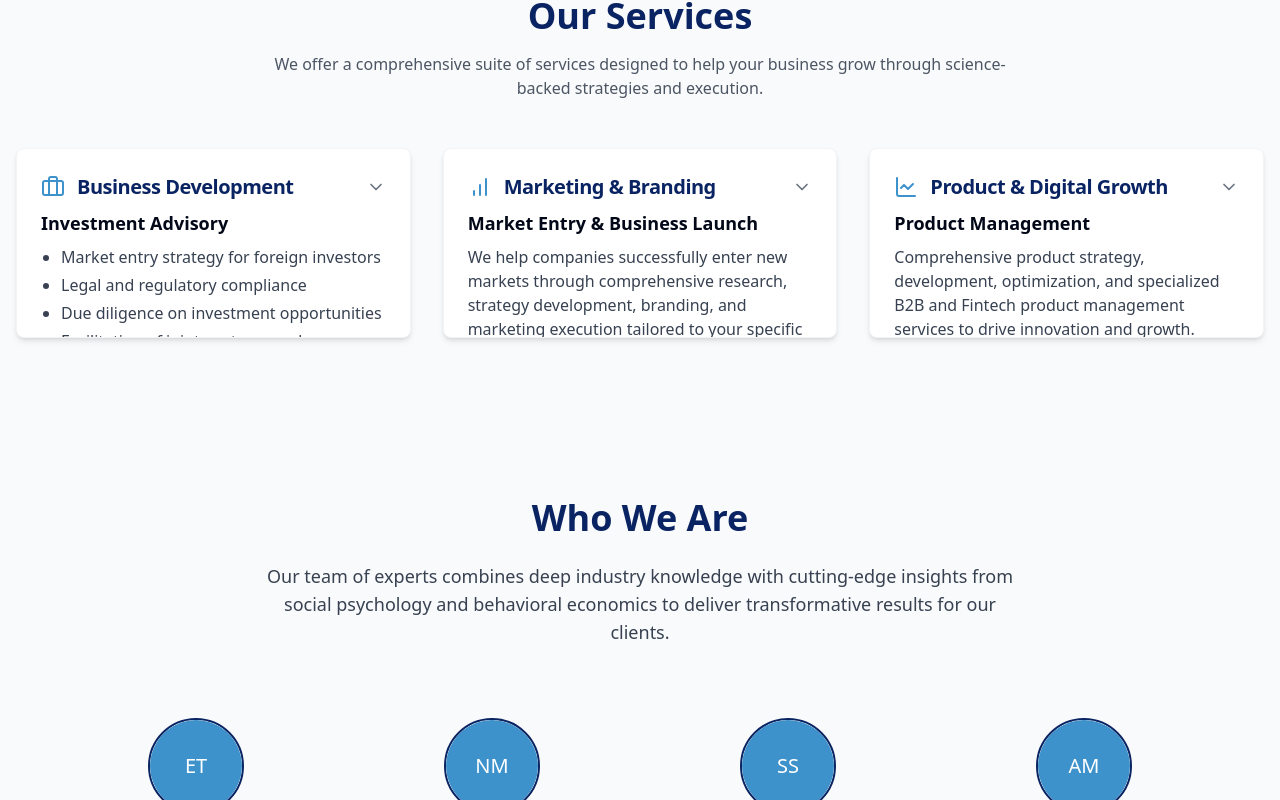
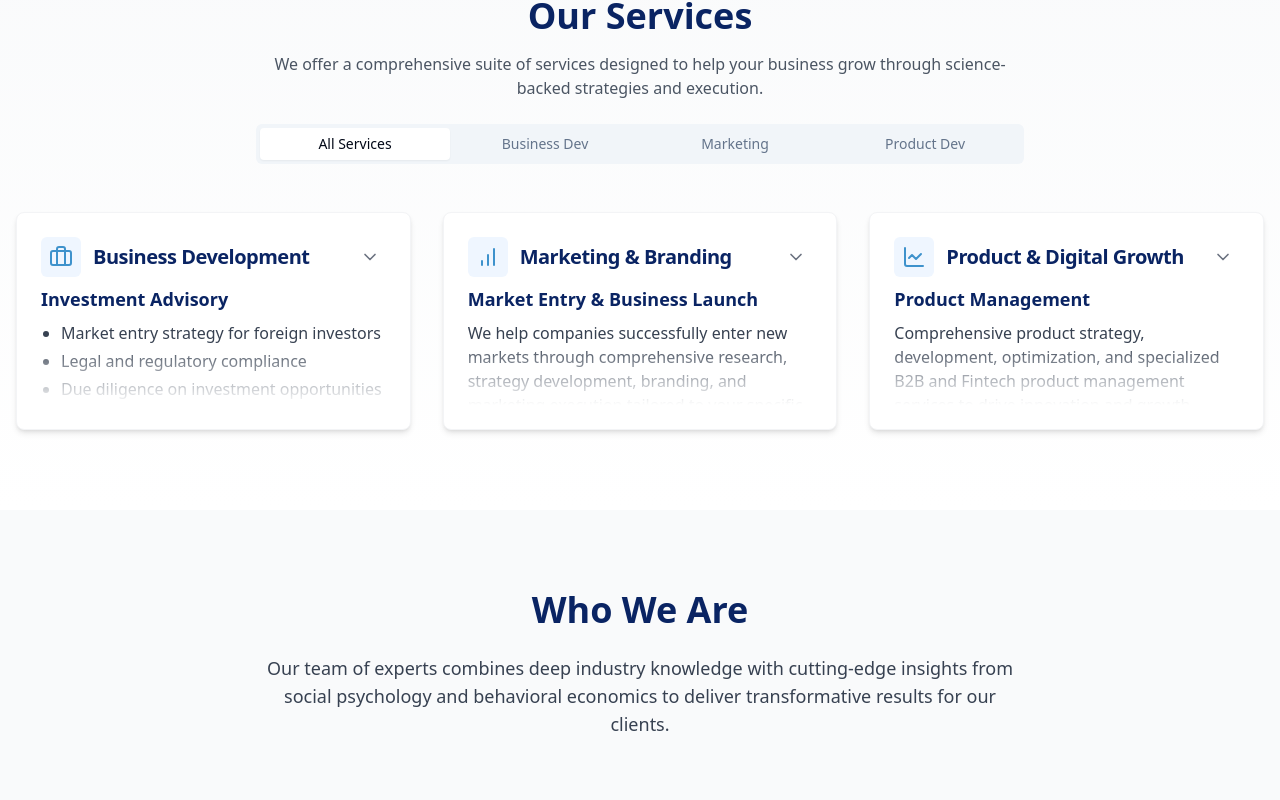
Before and after one commit to Sly-ai/paradigm-page-assembler, a React (Vite) app: page / in a window 1280 px wide. Shown: the part 1180-1980 px from the top of the page. Built offline with nearby package versions, Linux system fonts and the light colour scheme.

Commit message:
Refactor: Improve Services section content
Refactor the Services section to improve content display and engagement.

```diff
--- a/package.json
+++ b/package.json
@@ -45,6 +45,7 @@
     "cmdk": "^1.0.0",
     "date-fns": "^3.6.0",
     "embla-carousel-react": "^8.3.0",
+    "framer-motion": "^12.6.5",
     "input-otp": "^1.2.4",
     "lucide-react": "^0.462.0",
     "next-themes": "^0.3.0",
--- a/src/components/ServiceCard.tsx
+++ b/src/components/ServiceCard.tsx
@@ -2,6 +2,7 @@
 import React, { useState } from "react";
 import { Card, CardContent, CardHeader, CardTitle } from "@/components/ui/card";
 import { ChevronDown, ChevronUp } from "lucide-react";
+import { motion, AnimatePresence } from "framer-motion";
 
 interface ServiceCardProps {
   title: string;
@@ -13,26 +14,50 @@ const ServiceCard: React.FC<ServiceCardProps> = ({ title, icon, children }) => {
   const [isExpanded, setIsExpanded] = useState(false);
 
   return (
-    <Card className="border border-gray-100 shadow-md hover:shadow-lg transition-all duration-300 h-full flex flex-col">
+    <Card className="border border-gray-100 shadow-md transition-all duration-300 h-full flex flex-col group hover:shadow-lg hover:border-[#3E92CC]/30">
       <CardHeader className="pb-2">
         <div className="flex justify-between items-center">
           <div className="flex items-center gap-3">
-            <div className="text-[#3E92CC] w-6 h-6">
+            <div className="text-[#3E92CC] bg-blue-50 p-2 rounded-md group-hover:bg-blue-100 transition-colors">
               {icon}
             </div>
-            <CardTitle className="text-xl text-[#0A2463]">{title}</CardTitle>
+            <CardTitle className="text-xl text-[#0A2463] group-hover:text-[#3E92CC] transition-colors">{title}</CardTitle>
           </div>
           <button
             onClick={() => setIsExpanded(!isExpanded)}
-            className="text-gray-500 hover:text-[#0A2463] transition-colors"
+            className="text-gray-500 hover:text-[#0A2463] transition-colors rounded-full w-8 h-8 flex items-center justify-center hover:bg-gray-100"
             aria-label={isExpanded ? "Collapse details" : "Expand details"}
           >
             {isExpanded ? <ChevronUp size={20} /> : <ChevronDown size={20} />}
           </button>
         </div>
       </CardHeader>
-      <CardContent className={`transition-all duration-300 overflow-hidden ${isExpanded ? 'max-h-[2000px]' : 'max-h-32'}`}>
-        {children}
+      <CardContent className="overflow-hidden">
+        <AnimatePresence initial={false}>
+          {isExpanded ? (
+            <motion.div
+              initial={{ opacity: 0, height: 0 }}
+              animate={{ opacity: 1, height: "auto" }}
+              exit={{ opacity: 0, height: 0 }}
+              transition={{ duration: 0.3, ease: "easeInOut" }}
+            >
+              {children}
+            </motion.div>
+          ) : (
+            <motion.div
+              initial={{ opacity: 1, height: "auto" }}
+              animate={{ opacity: 1, height: 120, overflow: "hidden" }}
+              exit={{ opacity: 0, height: 0 }}
+              transition={{ duration: 0.3, ease: "easeInOut" }}
+              className="relative"
+            >
+              <div className="relative z-10">
+                {children}
+              </div>
+              <div className="absolute bottom-0 left-0 right-0 h-16 bg-gradient-to-t from-white to-transparent z-20"></div>
+            </motion.div>
+          )}
+        </AnimatePresence>
       </CardContent>
     </Card>
   );
--- a/src/components/Services.tsx
+++ b/src/components/Services.tsx
@@ -1,29 +1,72 @@
 
-import React from "react";
+import React, { useState } from "react";
 import ServiceCard from "./ServiceCard";
 import { Briefcase, BarChart, LineChart } from "lucide-react";
+import { Tabs, TabsContent, TabsList, TabsTrigger } from "@/components/ui/tabs";
+import { Button } from "@/components/ui/button";
+import { motion } from "framer-motion";
 
 const Services = () => {
+  const [activeTab, setActiveTab] = useState("all");
+
+  const container = {
+    hidden: { opacity: 0 },
+    show: {
+      opacity: 1,
+      transition: {
+        staggerChildren: 0.1
+      }
+    }
+  };
+
+  const item = {
+    hidden: { opacity: 0, y: 20 },
+    show: { opacity: 1, y: 0, transition: { duration: 0.4 } }
+  };
+
   return (
-    <section className="py-20 bg-gray-50" id="services">
+    <section className="py-20 bg-gradient-to-b from-gray-50 to-white" id="services">
       <div className="container mx-auto px-4">
+        <motion.div
+          initial={{ opacity: 0, y: -10 }}
+          animate={{ opacity: 1, y: 0 }}
+          transition={{ duration: 0.5 }}
+          className="text-center mb-12"
+        >
           <h2 className="text-3xl md:text-4xl font-bold text-center text-[#0A2463] mb-4">
             Our Services
           </h2>
-        <p className="text-center text-gray-600 max-w-3xl mx-auto mb-12">
+          <p className="text-center text-gray-600 max-w-3xl mx-auto mb-6">
             We offer a comprehensive suite of services designed to help your business grow through
             science-backed strategies and execution.
           </p>
 
-        <div className="grid grid-cols-1 md:grid-cols-2 lg:grid-cols-3 gap-8">
+          <Tabs defaultValue="all" className="w-full max-w-3xl mx-auto" onValueChange={setActiveTab}>
+            <TabsList className="grid grid-cols-4 mb-8 w-full sm:w-auto mx-auto">
+              <TabsTrigger value="all">All Services</TabsTrigger>
+              <TabsTrigger value="business">Business Dev</TabsTrigger>
+              <TabsTrigger value="marketing">Marketing</TabsTrigger>
+              <TabsTrigger value="product">Product Dev</TabsTrigger>
+            </TabsList>
+          </Tabs>
+        </motion.div>
+
+        <motion.div
+          variants={container}
+          initial="hidden"
+          animate="show"
+          className="grid grid-cols-1 md:grid-cols-2 lg:grid-cols-3 gap-8"
+        >
           {/* Business Development Services */}
+          {(activeTab === "all" || activeTab === "business") && (
+            <motion.div variants={item} layout>
               <ServiceCard
                 title="Business Development"
                 icon={<Briefcase className="w-6 h-6" />}
               >
                 <div className="space-y-4">
                   <div>
-                <h4 className="font-semibold text-lg mb-2">Investment Advisory</h4>
+                    <h4 className="font-semibold text-lg mb-2 text-[#0A2463]">Investment Advisory</h4>
                     <ul className="list-disc pl-5 text-gray-700 space-y-1">
                       <li>Market entry strategy for foreign investors</li>
                       <li>Legal and regulatory compliance</li>
@@ -33,7 +76,7 @@ const Services = () => {
                   </div>
 
                   <div>
-                <h4 className="font-semibold text-lg mb-2">Trade Facilitation</h4>
+                    <h4 className="font-semibold text-lg mb-2 text-[#0A2463]">Trade Facilitation</h4>
                     <ul className="list-disc pl-5 text-gray-700 space-y-1">
                       <li>Market intelligence and sector analysis</li>
                       <li>Export and import advisory services</li>
@@ -43,7 +86,7 @@ const Services = () => {
                   </div>
 
                   <div>
-                <h4 className="font-semibold text-lg mb-2">Legal and Regulatory Consulting</h4>
+                    <h4 className="font-semibold text-lg mb-2 text-[#0A2463]">Legal and Regulatory Consulting</h4>
                     <ul className="list-disc pl-5 text-gray-700 space-y-1">
                       <li>Corporate structuring and licensing</li>
                       <li>Contract drafting and negotiation</li>
@@ -53,7 +96,7 @@ const Services = () => {
                   </div>
 
                   <div>
-                <h4 className="font-semibold text-lg mb-2">Policy & Government Relations</h4>
+                    <h4 className="font-semibold text-lg mb-2 text-[#0A2463]">Policy & Government Relations</h4>
                     <ul className="list-disc pl-5 text-gray-700 space-y-1">
                       <li>Advocacy for trade-friendly policies</li>
                       <li>Stakeholder engagement strategies</li>
@@ -61,17 +104,25 @@ const Services = () => {
                       <li>Public affairs strategy development</li>
                     </ul>
                   </div>
+
+                  <Button className="w-full mt-2 bg-[#3E92CC] hover:bg-[#2d7eb3]" onClick={(e) => e.stopPropagation()}>
+                    Learn More
+                  </Button>
                 </div>
               </ServiceCard>
+            </motion.div>
+          )}
 
           {/* Marketing Services */}
+          {(activeTab === "all" || activeTab === "marketing") && (
+            <motion.div variants={item} layout>
               <ServiceCard
                 title="Marketing & Branding"
                 icon={<BarChart className="w-6 h-6" />}
               >
                 <div className="space-y-4">
                   <div>
-                <h4 className="font-semibold text-lg mb-2">Market Entry & Business Launch</h4>
+                    <h4 className="font-semibold text-lg mb-2 text-[#0A2463]">Market Entry & Business Launch</h4>
                     <p className="text-gray-700">
                       We help companies successfully enter new markets through comprehensive research,
                       strategy development, branding, and marketing execution tailored to your specific goals.
@@ -79,7 +130,7 @@ const Services = () => {
                   </div>
 
                   <div>
-                <h4 className="font-semibold text-lg mb-2">Rebranding & Brand Transformation</h4>
+                    <h4 className="font-semibold text-lg mb-2 text-[#0A2463]">Rebranding & Brand Transformation</h4>
                     <p className="text-gray-700">
                       Refresh your brand identity and market position through strategic repositioning,
                       communication planning, internal alignment, and customer re-engagement strategies.
@@ -87,7 +138,7 @@ const Services = () => {
                   </div>
 
                   <div>
-                <h4 className="font-semibold text-lg mb-2">Industry Penetration & Market Expansion</h4>
+                    <h4 className="font-semibold text-lg mb-2 text-[#0A2463]">Industry Penetration & Market Expansion</h4>
                     <p className="text-gray-700">
                       Expand your market reach through opportunity assessment, localized marketing campaigns,
                       strategic partnerships, and optimized sales strategies.
@@ -95,23 +146,31 @@ const Services = () => {
                   </div>
 
                   <div>
-                <h4 className="font-semibold text-lg mb-2">Digital Marketing & Optimization</h4>
+                    <h4 className="font-semibold text-lg mb-2 text-[#0A2463]">Digital Marketing & Optimization</h4>
                     <p className="text-gray-700">
                       Enhance your online presence and marketing ROI through social media strategy, SEO,
                       paid advertising, data analytics, and audience engagement strategies.
                     </p>
                   </div>
+
+                  <Button className="w-full mt-2 bg-[#3E92CC] hover:bg-[#2d7eb3]" onClick={(e) => e.stopPropagation()}>
+                    Learn More
+                  </Button>
                 </div>
               </ServiceCard>
+            </motion.div>
+          )}
 
           {/* Product Services */}
+          {(activeTab === "all" || activeTab === "product") && (
+            <motion.div variants={item} layout>
               <ServiceCard
                 title="Product & Digital Growth"
                 icon={<LineChart className="w-6 h-6" />}
               >
                 <div className="space-y-4">
                   <div>
-                <h4 className="font-semibold text-lg mb-2">Product Management</h4>
+                    <h4 className="font-semibold text-lg mb-2 text-[#0A2463]">Product Management</h4>
                     <p className="text-gray-700">
                       Comprehensive product strategy, development, optimization, and specialized B2B and
                       Fintech product management services to drive innovation and growth.
@@ -119,7 +178,7 @@ const Services = () => {
                   </div>
 
                   <div>
-                <h4 className="font-semibold text-lg mb-2">Project Management</h4>
+                    <h4 className="font-semibold text-lg mb-2 text-[#0A2463]">Project Management</h4>
                     <p className="text-gray-700">
                       Expert planning, execution, monitoring, and stakeholder management to ensure your
                       projects are delivered on time and within budget.
@@ -127,7 +186,7 @@ const Services = () => {
                   </div>
 
                   <div>
-                <h4 className="font-semibold text-lg mb-2">Digital Solutions Development</h4>
+                    <h4 className="font-semibold text-lg mb-2 text-[#0A2463]">Digital Solutions Development</h4>
                     <p className="text-gray-700">
                       Development and implementation of digital platforms and solutions to digitize value chains
                       and optimize business processes for maximum efficiency.
@@ -135,15 +194,21 @@ const Services = () => {
                   </div>
 
                   <div>
-                <h4 className="font-semibold text-lg mb-2">Strategic Partnerships & Development</h4>
+                    <h4 className="font-semibold text-lg mb-2 text-[#0A2463]">Strategic Partnerships & Development</h4>
                     <p className="text-gray-700">
                       Cultivate strategic partnerships to drive growth and implement strategies to increase
                       referrals and revenue through collaboration and networking.
                     </p>
                   </div>
+
+                  <Button className="w-full mt-2 bg-[#3E92CC] hover:bg-[#2d7eb3]" onClick={(e) => e.stopPropagation()}>
+                    Learn More
+                  </Button>
                 </div>
               </ServiceCard>
-        </div>
+            </motion.div>
+          )}
+        </motion.div>
       </div>
     </section>
   );
```
Also changed, not shown: 1 other file (tests, documents, lock files or other folders). Lines whose indentation alone changed are shown as unchanged.
